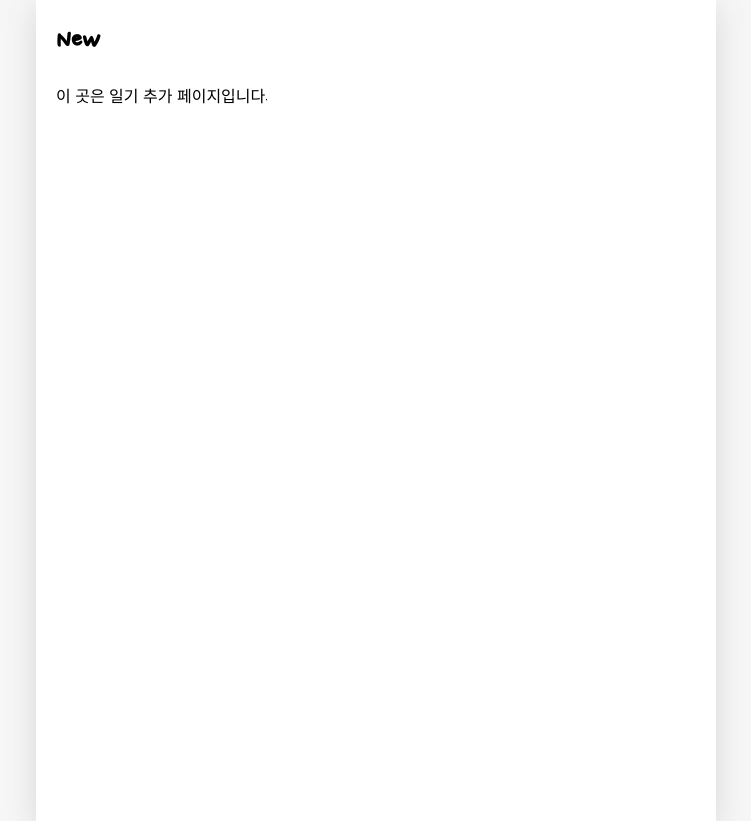
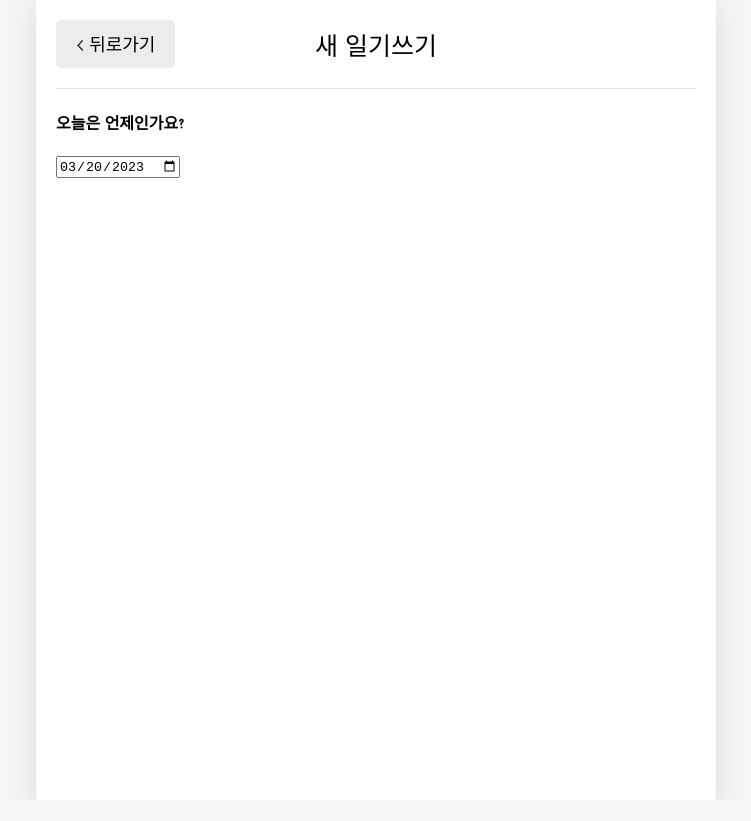
Before and after one commit to Moonjuun/Emotion_Diary, a React (Create React App) app: page /new in a window 1280 px wide. Shown: the whole page, without its empty margins (264-1015 px from the left). After the commit the page ends 800 px from the top, so only its background shows below. Built offline with nearby package versions, Linux system fonts and the light colour scheme; a web font is replaced by a local one.

Commit message:
일기쓰기 페이지 헤더, 날짜 구현

```diff
--- a/src/pages/New.js
+++ b/src/pages/New.js
@@ -1,10 +1,41 @@
+import { useNavigate } from "react-router-dom";
+import { useState } from "react";
+
+import MyButton from "../components/MyButton";
+import MyHeader from "../components/MyHeader";
+
+const getStringDate = (date) => {
+  // toISOString은 date객체를 yyyy-mm-dd(hh:mm:ss)로 문자열로 반환해줌
+  return date.toISOString().slice(0, 10);
+};
+
 const New = () => {
-    return (
-        <div>
-            <h1>New</h1>
-            <p>이 곳은 일기 추가 페이지입니다.</p>
-        </div>
-    );
+  const [date, setDate] = useState(getStringDate(new Date()));
+  const navigate = useNavigate();
+
+  return (
+    <div>
+      <MyHeader
+        headText={"새 일기쓰기"}
+        leftChild={
+          <MyButton text={"< 뒤로가기"} onClick={() => navigate(-1)}></MyButton>
+        }
+      ></MyHeader>
+      <div>
+        <section>
+          <h4>오늘은 언제인가요?</h4>
+          <div className="input-box">
+            <input
+              className="input-date"
+              value={date}
+              onChange={(e) => setDate(e.target.value)}
+              type="date"
+            ></input>
+          </div>
+        </section>
+      </div>
+    </div>
+  );
 };
 
 export default New;
```
